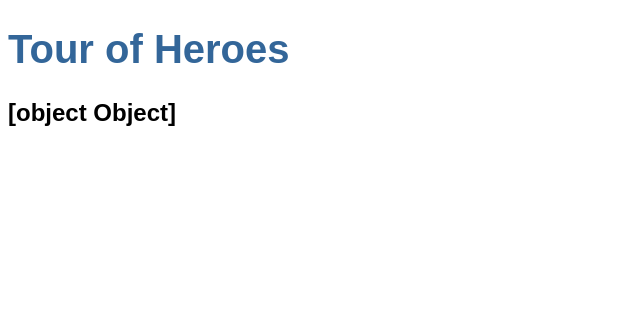
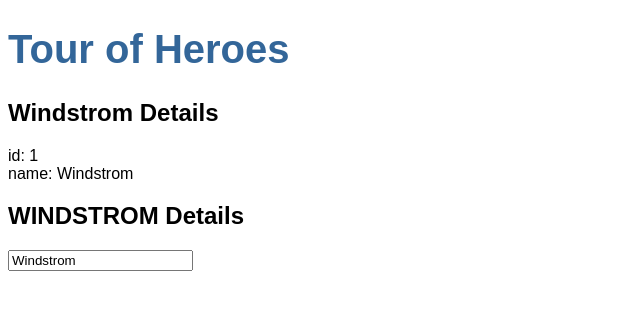
Before and after one commit to FlorentinaDili/heroes-angular, an Angular app: page / in a window 1280 px wide. Shown: the top 310 px of the page, without its empty margins (0-640 px from the left). Built offline with nearby package versions, Linux system fonts and the light colour scheme.

Commit message:
Implementing Two-Way Data binding

```diff
--- a/src/app/app.module.ts
+++ b/src/app/app.module.ts
@@ -1,5 +1,7 @@
 import { NgModule } from '@angular/core';
 import { BrowserModule } from '@angular/platform-browser';
+
+import { FormsModule } from '@angular/forms'; // <-- NgModel lives here
 
 import { AppRoutingModule } from './app-routing.module';
 import { AppComponent } from './app.component';
@@ -12,7 +14,8 @@
   ],
   imports: [
     BrowserModule,
-    AppRoutingModule
+    AppRoutingModule,
+    FormsModule
   ],
   providers: [],
   bootstrap: [AppComponent]
--- a/src/app/heroes/heroes.component.html
+++ b/src/app/heroes/heroes.component.html
@@ -1 +1,8 @@
-<h2>{{hero}}</h2>
+<h2>{{hero.name}} Details</h2>
+<div><span>id: </span>{{hero.id}}</div>
+<div><span>name: </span>{{hero.name}}</div>
+<h2>{{hero.name | uppercase}} Details</h2>
+<div>
+    <label for="name"></label>
+    <input id="name" [(ngModel)]="hero.name" placeholder="name">
+</div>
```
